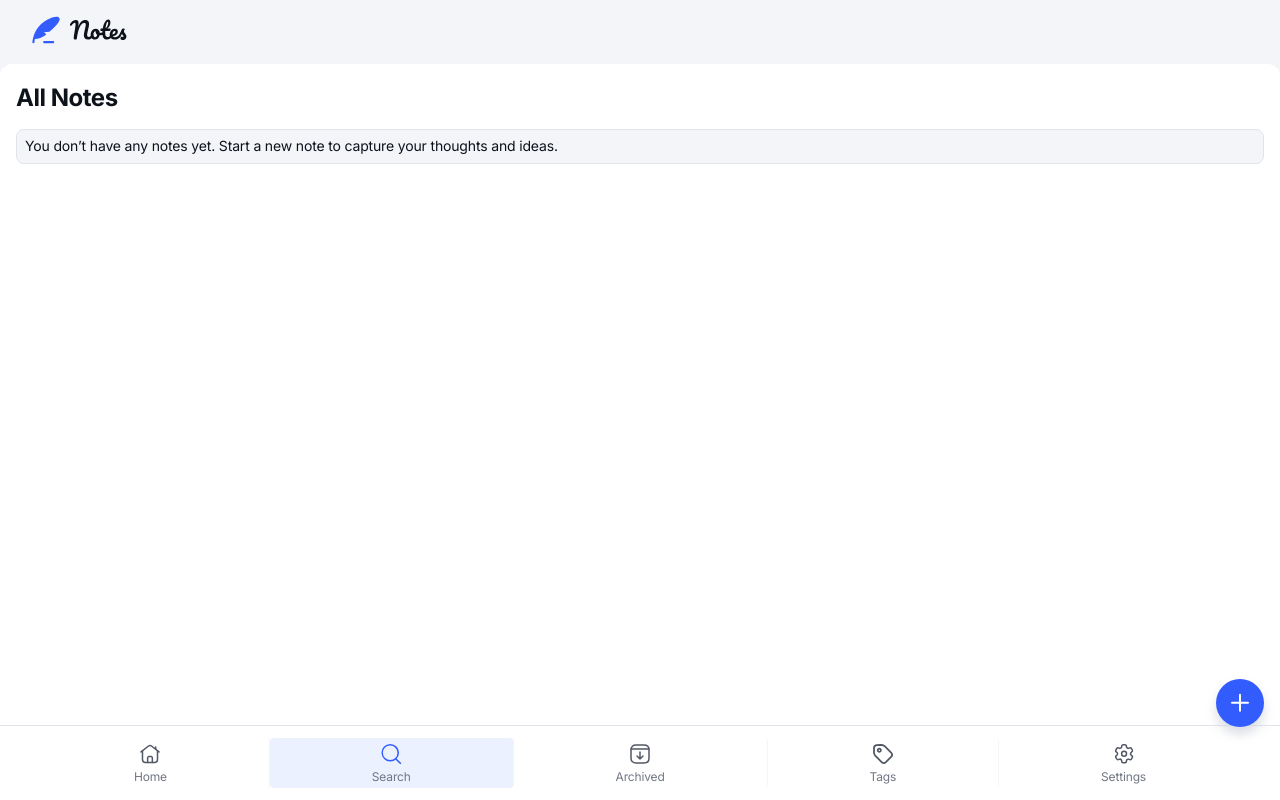
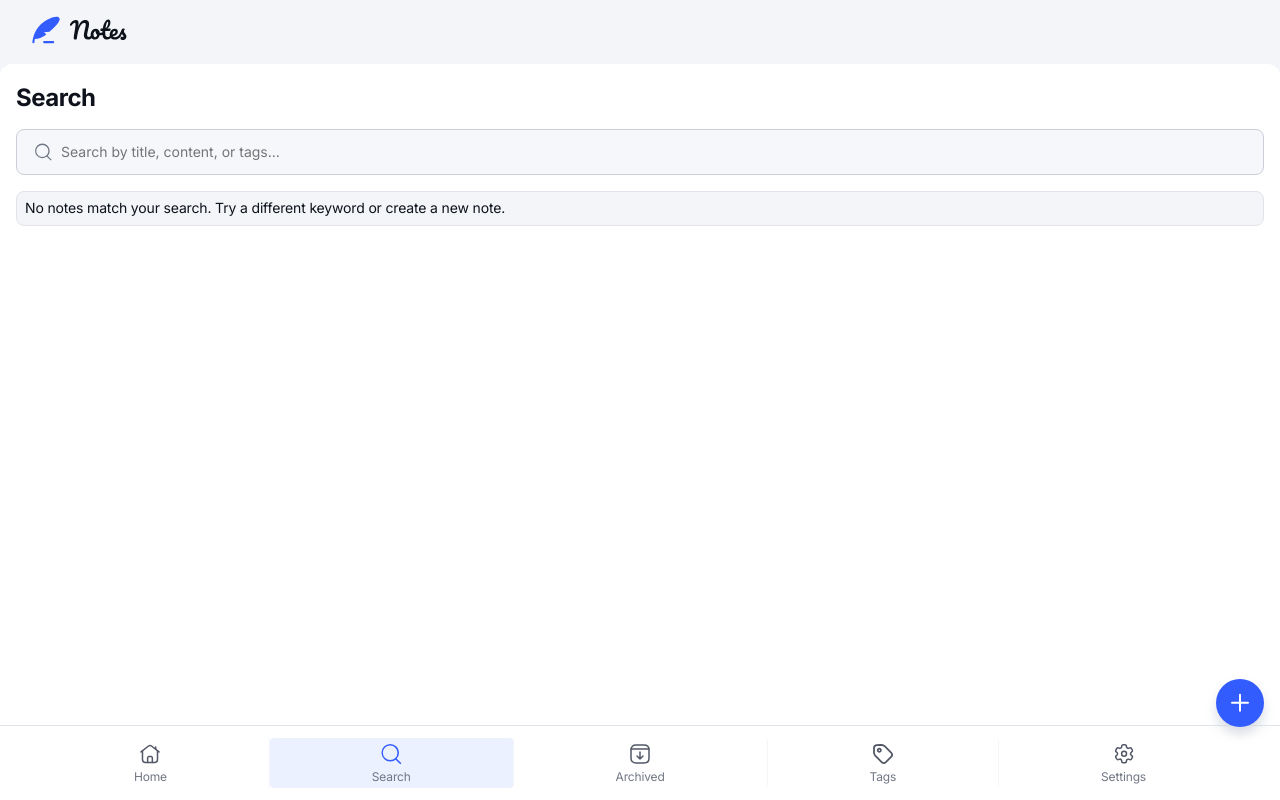
Before and after one commit to vicaleksa/note-taking-web-app, a React app: page /search in a window 1280 px wide. Built offline with nearby package versions, Linux system fonts and the light colour scheme.

Commit message:
add notes display by search

```diff
--- a/src/pages/Notes/index.tsx
+++ b/src/pages/Notes/index.tsx
@@ -1,5 +1,6 @@
-import { Link, useParams } from 'react-router';
+import { Link, useLocation, useParams } from 'react-router';
 import { Fragment } from 'react/jsx-runtime';
+import { useEffect, useState } from 'react';
 import NoteCard from '../../components/NoteCard';
 import styles from './style.module.css';
 import FAB from '../../components/FloatingActionButton';
@@ -8,21 +9,43 @@ import getNotesFromStorage from '../../utils/getNotesFromStorage';
 import TagsList from '../../components/TagsList';
 import BackLink from '../../components/BackLink';
 import { Note } from '../../types';
+import Search from '../../components/Search';
 
 interface NoteProps {
+    showSearch?: boolean,
     showArchive?: boolean,
     showTagsOverview?: boolean,
     showNotesByTag?: boolean,
 }
 
-export default function Notes({ showArchive, showTagsOverview, showNotesByTag }: NoteProps) {
+export default function Notes({
+    showSearch,
+    showArchive,
+    showTagsOverview,
+    showNotesByTag,
+}: NoteProps) {
     const { tagId } = useParams();
+    const location = useLocation();
+    const [searchFilter, setSearchFilter] = useState('');
 
     const storageNotes = getNotesFromStorage();
 
     let notes: Note[] = [];
     if (showNotesByTag && tagId) {
         notes = storageNotes.filter((note) => note.tags.some((tag) => tag.toLowerCase() === tagId.toLowerCase()));
+    } else if (showSearch) {
+        notes = storageNotes.filter((note) => {
+            if (note.title.toLowerCase().includes(searchFilter.toLowerCase())) {
+                return true;
+            }
+            if (note.tags.some((tag) => tag.toLowerCase().includes(searchFilter.toLowerCase()))) {
+                return true;
+            }
+            if (note.content.toLowerCase().includes(searchFilter.toLowerCase())) {
+                return true;
+            }
+            return false;
+        });
     } else {
         notes = storageNotes.filter((note) => note.isArchived === Boolean(showArchive));
     }
@@ -34,6 +57,9 @@ export default function Notes({ showArchive, showTagsOverview, showNotesByTag }:
     const uniqueTags = Array.from(tagSet);
 
     const getTitle = () => {
+        if (showSearch) {
+            return 'Search';
+        }
         if (showArchive) {
             return 'Archived Notes';
         }
@@ -47,6 +73,15 @@ export default function Notes({ showArchive, showTagsOverview, showNotesByTag }:
     };
 
     const getDescription = () => {
+        if (searchFilter && showSearch) {
+            return (
+                <p className={styles.description}>
+                    All notes matching ”
+                    {searchFilter}
+                    ” are displayed below.
+                </p>
+            );
+        }
         if (showArchive) {
             return (
                 <p className={styles.description}>
@@ -86,19 +121,34 @@ export default function Notes({ showArchive, showTagsOverview, showNotesByTag }:
             ));
         }
 
+        let alertText;
+        if (showSearch) {
+            alertText = 'No notes match your search. Try a different keyword or create a new note.';
+        } else if (showArchive) {
+            alertText = 'No notes have been archived yet. Move notes here for safekeeping, or create a new note.';
+        } else {
+            alertText = 'You don’t have any notes yet. Start a new note to capture your thoughts and ideas.';
+        }
+
         return (
-            <Alert
-                text={showArchive
-                    ? 'No notes have been archived yet. Move notes here for safekeeping, or create a new note.'
-                    : 'You don’t have any notes yet. Start a new note to capture your thoughts and ideas.'}
-            />
+            <Alert text={alertText} />
         );
+    };
+
+    useEffect(() => {
+        setSearchFilter('');
+    }, [location.pathname]);
+
+    const handleChange = (e:React.ChangeEvent<HTMLInputElement>) => {
+        const { value } = e.target;
+        setSearchFilter(value);
     };
 
     return (
         <>
             {showNotesByTag && <BackLink />}
             <h1 className={styles.title}>{getTitle()}</h1>
+            {showSearch && <Search onChange={handleChange} />}
             {getDescription()}
             {renderContent()}
             <FAB
```
